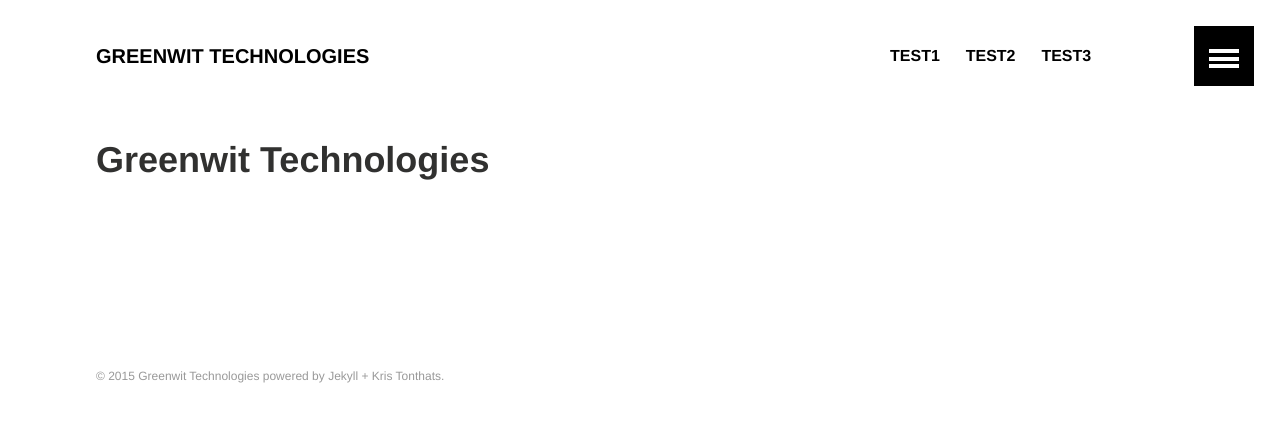
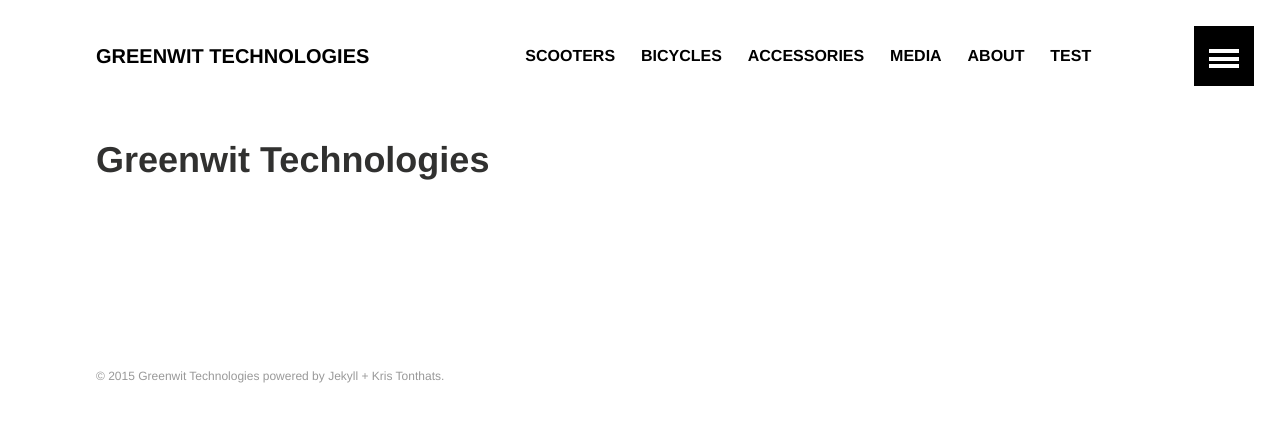
Before and after one commit to motorino/motorino.github.io, a Jekyll site: the page built from index.md, in a window 1280 px wide. Shown: the top 422 px of the page. Built offline with Jekyll 4.4.1, drawn with Linux system fonts in a browser that asks for light colours.

Commit message:
test navigation with desc.

```diff
--- a/_data/navigation.yml
+++ b/_data/navigation.yml
@@ -1,10 +1,21 @@
 # Site navigation links
 
-- title: test1
-  url: /1/
+- title: Scooters
+  url: /scooters/
 
-- title: test2
-  url: /2/
+- title: Bicycles
+  url: /bikes/
 
-- title: test3
-  url: /3/
+- title: Accessories
+  url: /accessories/
+
+- title: Media
+  url: /media/
+
+- title: About
+  url: /about/
+
+- title: Test
+  url: /test/
+  excerpt: "Test text"
+  image: 300x200.gif
```
